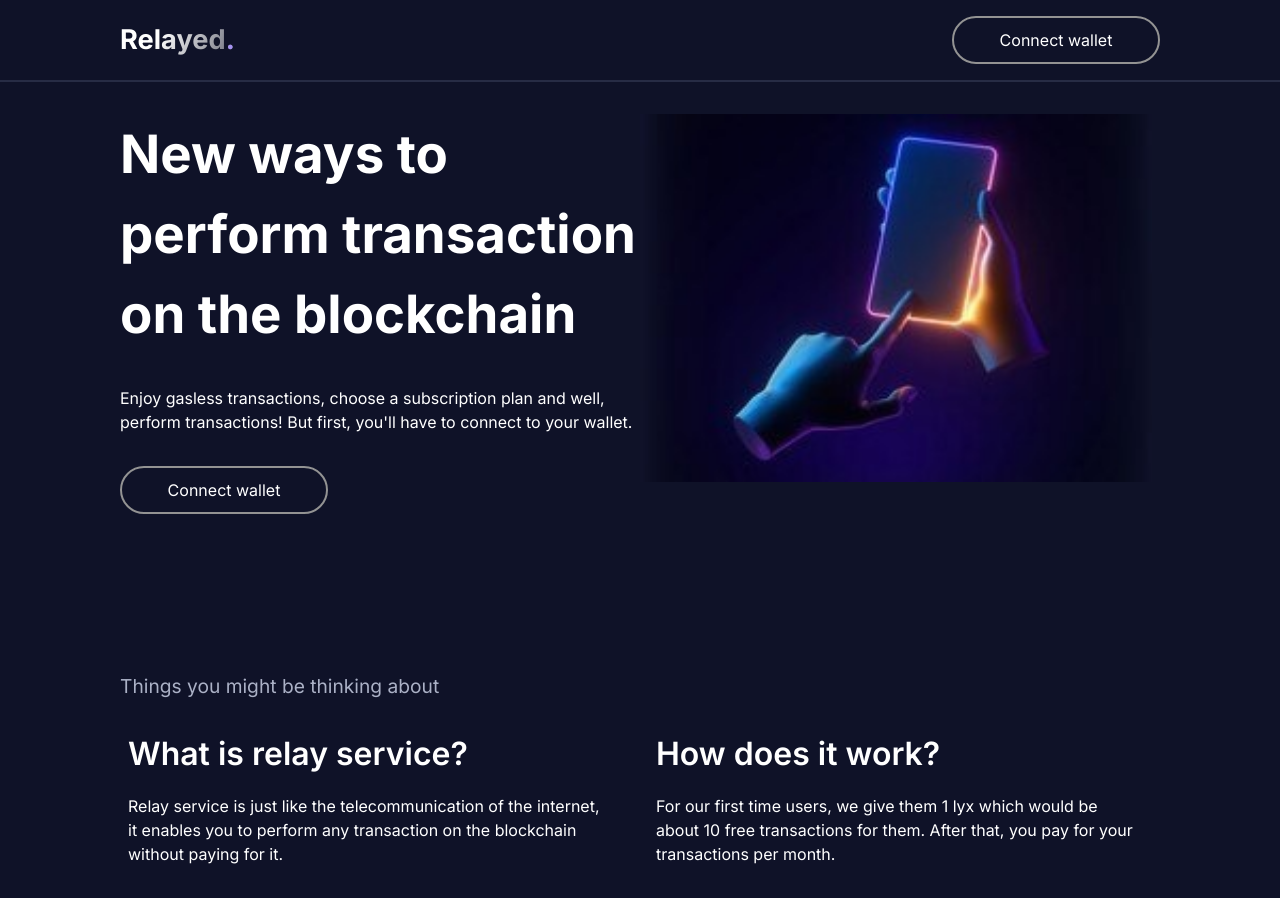
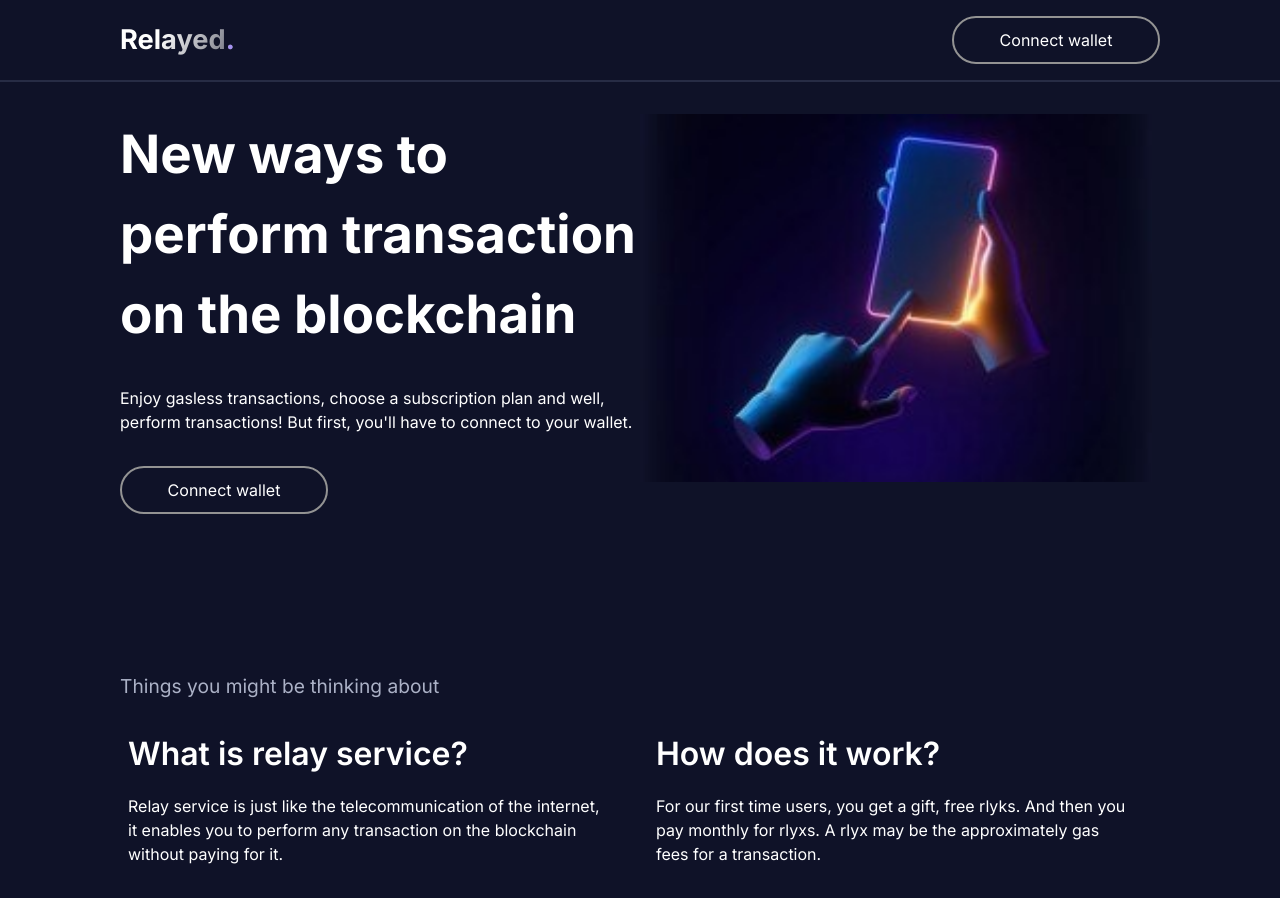
Before and after one commit to ayocodes/Relayed, a Next.js app: page / in a window 1280 px wide. Built offline with nearby package versions, Linux system fonts and the light colour scheme.

Commit message:
fixing bugs

```diff
--- a/components/Header.tsx
+++ b/components/Header.tsx
@@ -58,17 +58,19 @@ const Header = () => {
             <NavItem
               setActive={setActive}
               name={"transaction"}
-              children={"Transaction"}
               active={isActive("transaction")}
               route={"/transactions"}
-            />
+            >
+              Transaction
+            </NavItem>
             <NavItem
               setActive={setActive}
               name={"quota"}
-              children={"Quota"}
               active={isActive("quota")}
               route={"/quota"}
-            />
+            >
+              Quota
+            </NavItem>
           </Sdiv>
         ) : (
           ""
--- a/components/Modal.tsx
+++ b/components/Modal.tsx
@@ -40,7 +40,7 @@ const Modal: React.FC = () => {
 
           <SText>
             You have been given free 50 rlyx to perform any transaction across
-            Lukso's Blockchain. Enjoy!
+            Lukso&apos;s Blockchain. Enjoy!
           </SText>
           <SBox4></SBox4>
           <Button func={close} color={'#161C30'} borderColor={"#A592F2"}>
--- a/pages/dashboard.tsx
+++ b/pages/dashboard.tsx
@@ -17,7 +17,7 @@ import QuotaContext from "../context/quota";
 import TQuotaContext from "../context/totalquota";
 import Router from "next/router";
 
-const dashboard: NextPage = () => {
+const Dashboard: NextPage = () => {
   const [account, setAccount] = useContext(AccountContext);
   const [connected, setConnected] = useContext(ConnectContext);
   const [avatar, setAvatar] = useState("");
@@ -107,7 +107,7 @@ const dashboard: NextPage = () => {
   );
 };
 
-export default dashboard;
+export default Dashboard;
 
 const SProgress = styled.div`
   height: 10rem;
--- a/pages/index.tsx
+++ b/pages/index.tsx
@@ -13,7 +13,7 @@ const Home = () => {
             <Sintro>
               Enjoy gasless transactions, choose a subscription plan and well,
               perform transactions!
-              {"\n"}But first, you'll have to connect to your wallet.
+              {"\n"}But first, you&apos;ll have to connect to your wallet.
             </Sintro>
             <ConnectButton />
           </SIntrowrite>
@@ -32,9 +32,9 @@ const Home = () => {
           <SFAQWrite>
             <SText type="h3">How does it work?</SText>
             <Text>
-              For our first time users, we give them 1 lyx which would be about
-              10 free transactions for them. After that, you pay for your
-              transactions per month.
+              For our first time users, you get a gift, free rlyks. And then you
+              pay monthly for rlyxs. A rlyx may be the approximately gas fees
+              for a transaction.
             </Text>
           </SFAQWrite>
         </SFAQBox>
--- a/pages/quota.tsx
+++ b/pages/quota.tsx
@@ -12,7 +12,7 @@ interface IShareQuotaProps {
   UPAddress: string;
 }
 
-const quota = () => {
+const Quota = () => {
   const [account, setAccount] = useContext(AccountContext);
   const [connected, setConnected] = useContext(ConnectContext);
   const [recieverAddress, setRecieverAddress] = useState("");
@@ -63,7 +63,7 @@ const quota = () => {
         {!shareQuota?.length ? (
           ""
         ) : (
-          <Text type="h6">UPs you're sharing your quota with</Text>
+          <Text type="h6">UPs you&apos;re sharing your quota with</Text>
         )}
         {shareQuota?.map((data, i) => (
           <SharedQuota
@@ -130,4 +130,4 @@ const Sdiv = styled.div`
   margin-bottom: 3rem;
 `;
 
-export default quota;
+export default Quota;
--- a/pages/send.tsx
+++ b/pages/send.tsx
@@ -7,7 +7,7 @@ import Button from "../components/Button";
 import Text from "../components/Text";
 import axios from "axios";
 
-const send = () => {
+const Send = () => {
   const [rAddress, setRAddress] = useState();
   const [amount, setAmount] = useState("");
   const [controllerAccount, setControllerAccount] = useState("");
@@ -131,4 +131,4 @@ const STextArea = styled.textarea`
   /* height: 3.4rem; */
 `;
 
-export default send;
+export default Send;
```
Also changed, not shown: pages/transactions.tsx (+4 -4 lines), components/TransactionComp.tsx (renamed from components/Transaction.tsx).
